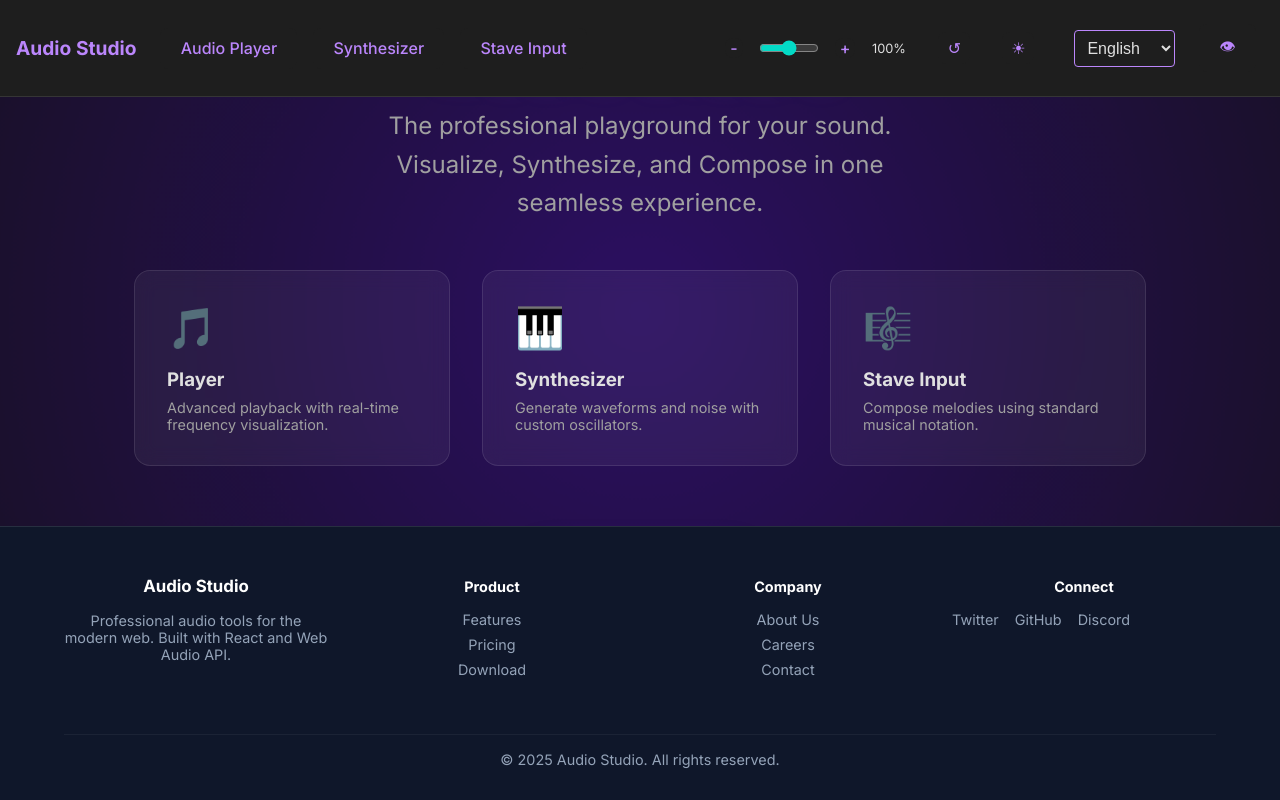
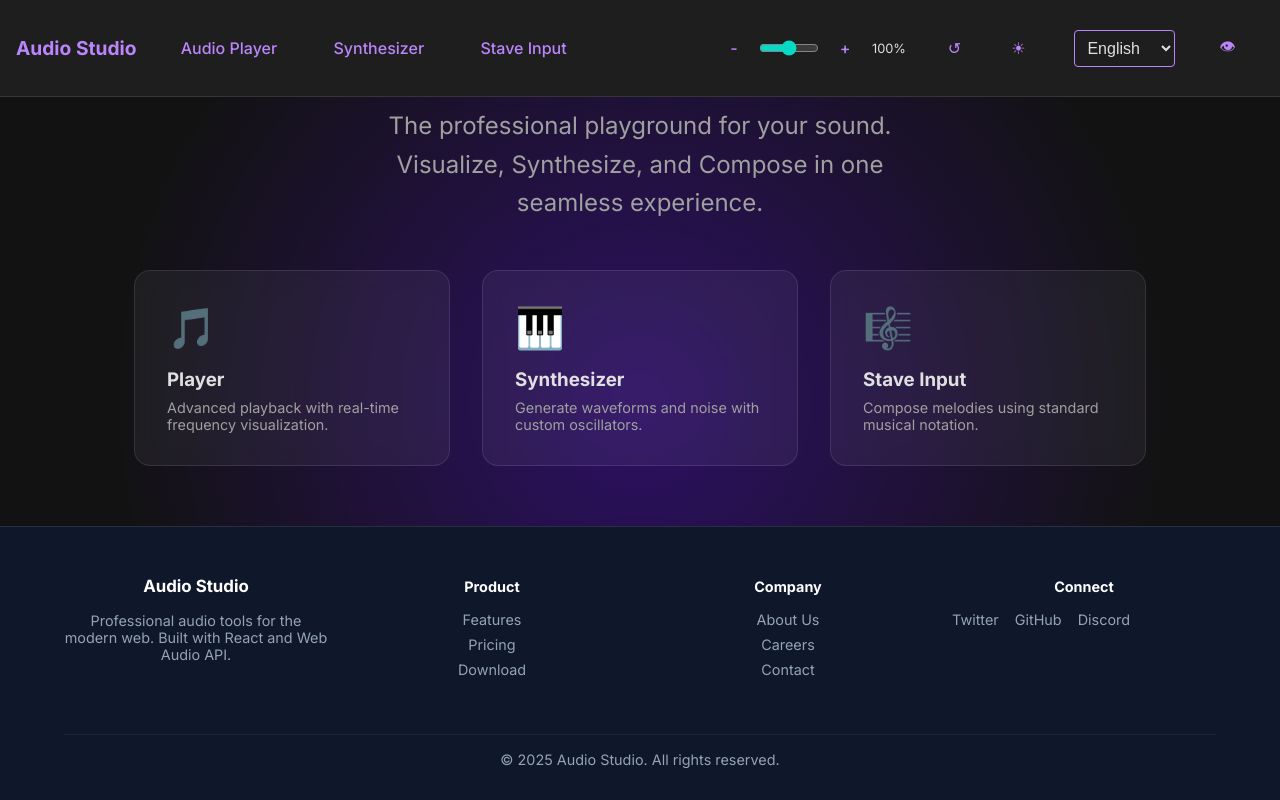
Before and after one commit to Luckysreee/MyAudioPlayer, a React (Vite) app: page / in a window 1280 px wide. Built offline with nearby package versions, Linux system fonts and the light colour scheme; the HTML template or start-up script is replaced by a standard one.

Commit message:
Bug Fixing

```diff
--- a/src/App.jsx
+++ b/src/App.jsx
@@ -186,7 +186,9 @@ function App() {
                     width: '100%',
                     height: '100%',
                     transform: `scale(${zoomLevel / 100})`,
-                    transformOrigin: 'top left'
+                    transformOrigin: 'top left',
+                    // Background moved to parent .app-content in CSS, or applied here to fill?
+                    // If applied here, it shrinks. Use CSS on parent.
                 }}>
                     {mode === 'home' ? (
                         <Home onNavigate={setMode} />
@@ -215,7 +217,7 @@ function App() {
                 </div>
             </main>
 
-            <Footer />
+            <Footer currentPageName={mode.charAt(0).toUpperCase() + mode.slice(1)} />
         </div>
     );
 }
--- a/src/components/Home.jsx
+++ b/src/components/Home.jsx
@@ -12,20 +12,8 @@ const Home = ({ onNavigate }) => {
             color: 'var(--text-color)',
             position: 'relative',
             overflow: 'hidden',
-            background: 'var(--bg-color)'
+            // background: handled by .app-content
         }}>
-            {/* Background Gradient Animation */}
-            <div style={{
-                position: 'absolute',
-                top: '-50%',
-                left: '-50%',
-                width: '200%',
-                height: '200%',
-                background: 'var(--home-bg-gradient)',
-                animation: 'pulseBg 10s infinite alternate',
-                zIndex: 0
-            }}></div>
-
             {/* Content */}
             <div style={{ zIndex: 1, textAlign: 'center', padding: '2rem' }}>
                 <h1 style={{
@@ -106,12 +94,7 @@ const Home = ({ onNavigate }) => {
                 </button>
             </div>
 
-            <style>{`
-                @keyframes pulseBg {
-                    0% { transform: scale(1); opacity: 0.8; }
-                    100% { transform: scale(1.1); opacity: 1; }
-                }
-            `}</style>
+
         </div>
     );
 };
--- a/src/styles/base.css
+++ b/src/styles/base.css
@@ -296,22 +296,27 @@ canvas {
 .app-content {
   flex: 1;
   position: relative;
-  overflow: hidden;
+  overflow: auto;
   /* Contains draggable items */
   width: 100%;
   height: 100%;
+  background: var(--home-bg-gradient);
+  background-size: cover;
+  background-attachment: fixed;
 }
 
 .app-footer {
   flex: 0 0 auto;
-  padding: 0.5rem 1rem;
+  /* padding handled in component inline styles now (or revert here if needed) */
+  /* But Footer.jsx uses inline styles. I should rely on Footer.jsx or clean this class. */
+  /* Keeping it for legacy reference or safety, but component inline overrides */
   background-color: var(--surface-color);
   border-top: 1px solid rgba(255, 255, 255, 0.1);
   display: flex;
   justify-content: space-between;
   align-items: center;
   font-size: 0.8rem;
-  color: var(--text-muted, #888);
+  color: var(--text-muted);
   z-index: 50;
 }
 
@@ -378,11 +383,15 @@ canvas {
   --text-color: #ffff00;
   --primary-color: #00ff00;
   --secondary-color: #00ffff;
-  --surface-color: #1a1a1a;
+  --surface-color: #000000;
   --error-color: #ff3333;
   --base-font-size: 20px;
   /* Increased font size */
   --border-radius: 4px;
+  --home-bg-gradient: #000000;
+  /* Disable gradient */
+  --card-bg-glass: #000000;
+  --card-border-glass: #ffffff;
 }
 
 .accessibility-mode button,
@@ -391,15 +400,50 @@ canvas {
 .accessibility-mode .card,
 .accessibility-mode .draggable-card,
 .accessibility-mode .app-header,
-.accessibility-mode .app-footer {
-  border: 2px solid #ffffff;
+.accessibility-mode .app-footer,
+.accessibility-mode footer {
+  /* Explicitly target footer tag */
+  border: 2px solid #ffffff !important;
+  background-color: #000000 !important;
+  color: #ffff00 !important;
   /* High contrast borders */
   box-shadow: none !important;
 }
 
-.accessibility-mode .btn-icon:hover,
 .accessibility-mode button:hover {
   background: #333;
   color: #fff;
   transform: none;
 }
+
+@keyframes pulseBg {
+  0% {
+    background-position: 0% 50%;
+    filter: brightness(1);
+  }
+
+  50% {
+    background-position: 100% 50%;
+    filter: brightness(1.1);
+  }
+
+  100% {
+    background-position: 0% 50%;
+    filter: brightness(1);
+  }
+}
+
+/* Note: Original pulseBg used transform scale.
+   If applying to .app-content, scaling the container might scale UI?
+   Better to just animate background-color or position if gradient?
+   The gradient is radial. `radial-gradient` is hard to animate.
+   I'll stick to static gradient for now to be safe, or simple brightness pulse.
+   User asked for "color of the homepage".
+   I'll keep it simple: Static global gradient.
+   The user liked the "advanced" homepage.
+   If I remove the animation, it might be less "advanced".
+   But scaling `.app-content` is bad.
+   I'll leave the animation in `base.css` but maybe just opacity?
+   Actually, I'll Skip the animation on the global background to avoid motion sickness/UI jitter.
+   A static global background is safer and "uniform".
+*/
```
